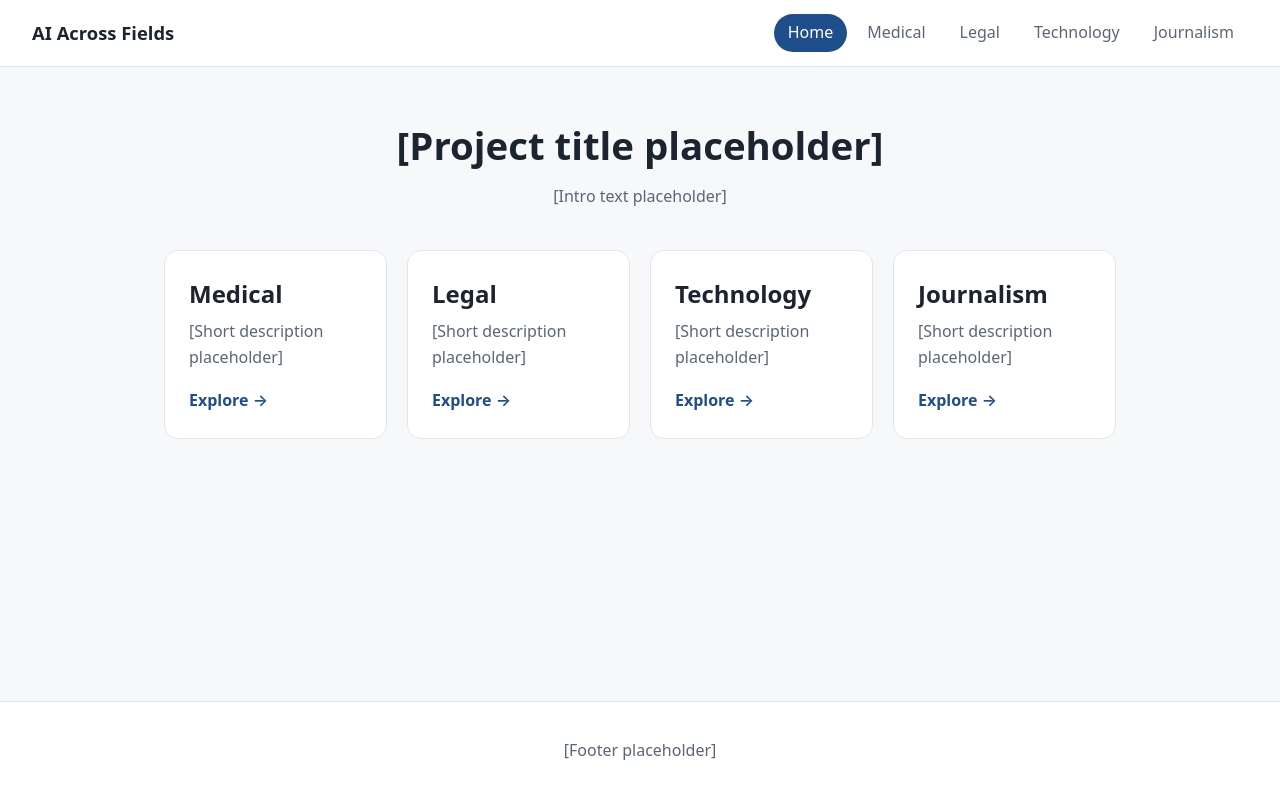
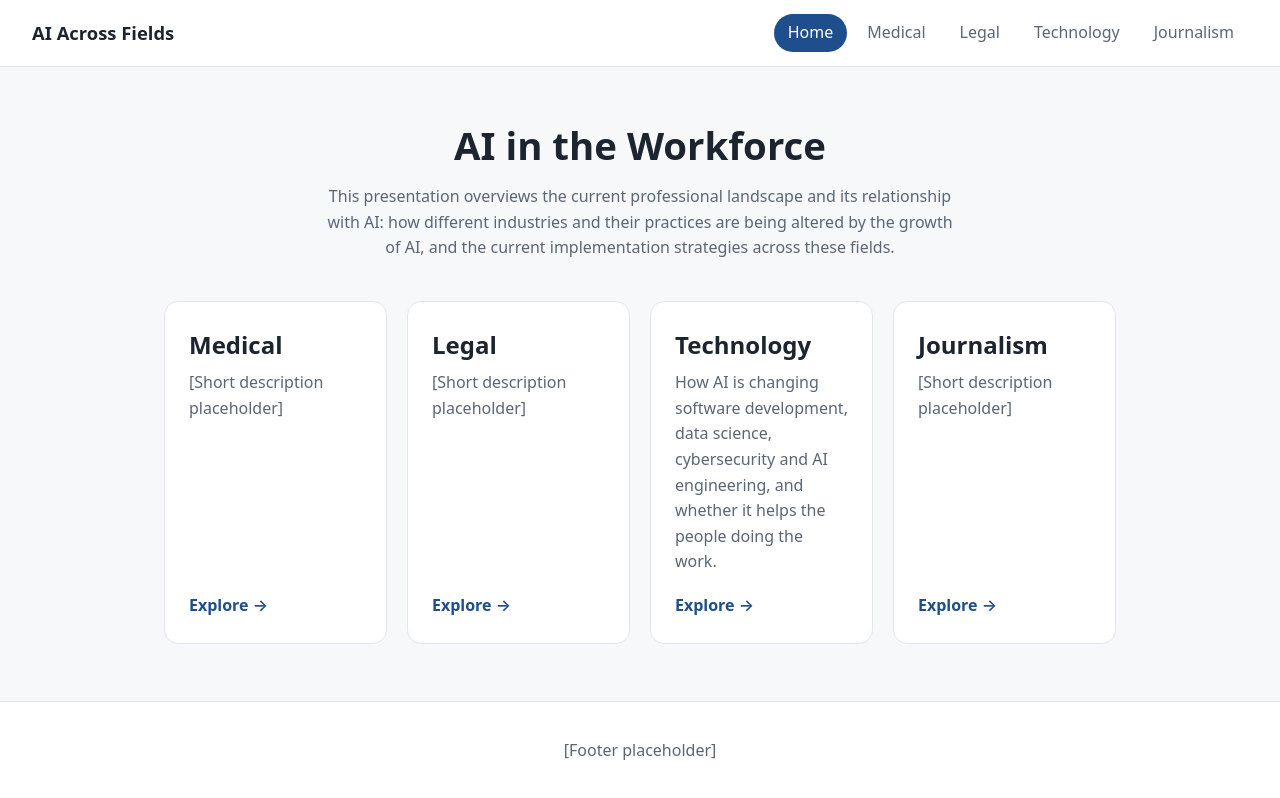
Before and after one commit to ajurczenia4219/ai-across-fields-site, a plain HTML site: page index.html in a window 1280 px wide. Drawn offline with Linux system fonts and the light colour scheme.

Commit message:
Change title and update hero section content
Updated the title and content related to AI in the Workforce.

```diff
--- a/index.html
+++ b/index.html
@@ -3,7 +3,7 @@
 <head>
 <meta charset="UTF-8">
 <meta name="viewport" content="width=device-width, initial-scale=1">
-<title>Home | AI Across Fields</title>
+<title>Home | AI in the Workforce</title>
 <link rel="stylesheet" href="style.css">
 </head>
 <body>
@@ -13,13 +13,13 @@
 </header>
 <main>
 <section class="hero">
-<h1>[Project title placeholder]</h1>
-<p>[Intro text placeholder]</p>
+<h1>AI in the Workforce</h1>
+<p>This presentation overviews the current professional landscape and its relationship with AI: how different industries and their practices are being altered by the growth of AI, and the current implementation strategies across these fields.</p>
 </section>
 <section class="grid">
 <a class="card" href="medical.html"><h2>Medical</h2><p>[Short description placeholder]</p><span class="go">Explore &rarr;</span></a>
 <a class="card" href="legal.html"><h2>Legal</h2><p>[Short description placeholder]</p><span class="go">Explore &rarr;</span></a>
-<a class="card" href="technology.html"><h2>Technology</h2><p>[Short description placeholder]</p><span class="go">Explore &rarr;</span></a>
+<a class="card" href="technology.html"><h2>Technology</h2><p>How AI is changing software development, data science, cybersecurity and AI engineering, and whether it helps the people doing the work.</p><span class="go">Explore &rarr;</span></a>
 <a class="card" href="journalism.html"><h2>Journalism</h2><p>[Short description placeholder]</p><span class="go">Explore &rarr;</span></a>
 </section>
 </main>
```
